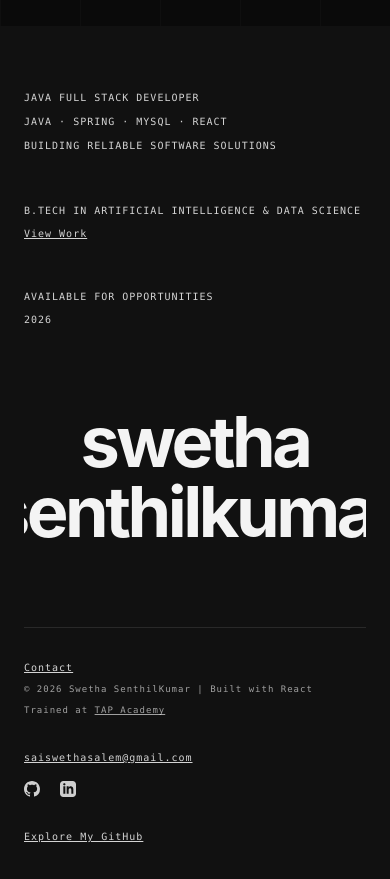
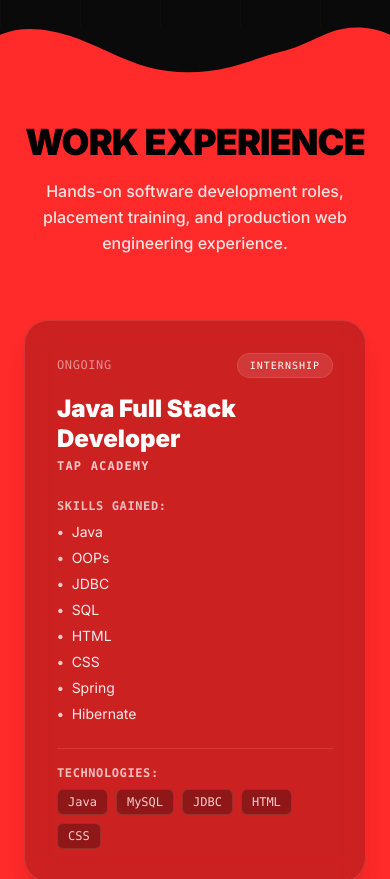
Before and after one commit to SwethaSenthilkumar30/swetha-senthilkumar-portfolio, a React (Vite) app: page / in a window 390 px wide. Shown: the part 5260-6139 px from the top of the page. Built offline with nearby package versions, Linux system fonts and the light colour scheme; no server answers.

Commit message:
Add Work Experience and Internships section with torn paper transition

```diff
--- a/src/App.jsx
+++ b/src/App.jsx
@@ -3,6 +3,7 @@ import Hero from './components/Hero';
 import About from './components/About';
 import TechnicalSkills from './components/TechnicalSkills';
 import Projects from './components/Projects';
+import Internships from './components/Internships';
 import Footer from './components/Footer';
 
 function App() {
@@ -13,8 +14,9 @@ function App() {
       <About />
       <TechnicalSkills />
       <Projects />
+      <Internships />
       <main className="flex-1">
-        {/* Further sections will follow */}
+        {/* Additional sections will follow */}
       </main>
       <Footer />
     </div>
--- /dev/null
+++ b/src/components/Internships.jsx
@@ -0,0 +1,111 @@
+import { internshipsList } from '../data/portfolioData';
+
+const InternshipCard = ({ intern, index }) => {
+  return (
+    <div
+      data-aos="fade-up"
+      data-aos-delay={index * 150}
+      className="bg-black/20 backdrop-blur-md border border-white/10 rounded-3xl p-8 hover:scale-[1.02] transition-all duration-300 flex flex-col justify-between shadow-xl"
+    >
+      <div>
+        {/* Top row: Duration and mini badge */}
+        <div className="flex items-center justify-between gap-4 mb-4">
+          <span className="font-mono text-xs uppercase tracking-wider text-white/50">
+            {intern.duration}
+          </span>
+          <span className="px-3 py-1 rounded-full bg-white/10 border border-white/10 text-white text-[10px] font-mono uppercase tracking-widest">
+            Internship
+          </span>
+        </div>
+
+        {/* Role & Organization */}
+        <h3 className="text-2xl font-black text-white leading-tight mb-1">
+          {intern.role}
+        </h3>
+        <p className="uppercase text-red-200 text-xs font-mono font-bold tracking-widest mb-6">
+          {intern.organization}
+        </p>
+
+        {/* Skills Gained bulleted list */}
+        <div className="mb-6">
+          <p className="text-xs uppercase font-mono text-white/70 mb-2 font-bold tracking-wider">
+            Skills Gained:
+          </p>
+          <ul className="space-y-1.5 text-sm text-white/90">
+            {intern.skills.map((skill, sIdx) => (
+              <li key={sIdx} className="flex items-start gap-2">
+                <span className="text-red-200 font-bold">•</span>
+                <span className="leading-snug">{skill}</span>
+              </li>
+            ))}
+          </ul>
+        </div>
+      </div>
+
+      {/* Technologies row */}
+      <div className="pt-4 border-t border-white/10">
+        <p className="text-xs uppercase font-mono text-white/70 mb-2 font-bold tracking-wider">
+          Technologies:
+        </p>
+        <div className="flex flex-wrap gap-2">
+          {intern.tech.map((techItem, tIdx) => (
+            <span
+              key={tIdx}
+              className="px-2.5 py-1 rounded-md bg-black/30 border border-white/10 text-xs font-mono text-red-200"
+            >
+              {techItem}
+            </span>
+          ))}
+        </div>
+      </div>
+    </div>
+  );
+};
+
+const Internships = () => {
+  return (
+    <section
+      id="experience"
+      className="bg-[#ff2a2a] pt-24 pb-32 px-6 md:px-12 relative overflow-hidden"
+    >
+      {/* Top torn-paper SVG divider connecting dark section into red */}
+      <div className="absolute top-0 left-0 w-full overflow-hidden leading-none z-10 pointer-events-none rotate-180 -translate-y-[1px]">
+        <svg
+          viewBox="0 0 1200 120"
+          preserveAspectRatio="none"
+          className="relative block w-full h-12 md:h-20 fill-[#0a0a0a]"
+        >
+          <path d="M321.39,56.44c58-10.79,114.16-30.13,172-41.86,82.39-16.72,168.19-17.73,250.45-.39C823.78,31,906.67,72,985.66,92.83c70.05,18.48,146.53,26.09,214.34,3V120H0V95.8C59.71,118.08,130.83,119.62,189.5,99.8,242.79,81.82,282.88,63.6,321.39,56.44Z" />
+        </svg>
+      </div>
+
+      {/* Decorative pulsing black star bottom-left */}
+      <div className="absolute bottom-10 left-10 text-black opacity-20 animate-pulse pointer-events-none">
+        <svg className="w-8 h-8 fill-current" viewBox="0 0 24 24">
+          <path d="M12 0l2.5 8.5L23 12l-8.5 2.5L12 23l-2.5-8.5L1 12l8.5-2.5z" />
+        </svg>
+      </div>
+
+      <div className="max-w-6xl mx-auto relative z-10">
+        {/* Centred Header */}
+        <div data-aos="fade-up" className="text-center max-w-3xl mx-auto mb-16">
+          <h2 className="text-4xl md:text-5xl font-black text-black uppercase tracking-tight mb-4">
+            Work Experience
+          </h2>
+          <p className="text-red-100 text-base md:text-lg max-w-2xl mx-auto font-medium leading-relaxed">
+            Hands-on software development roles, placement training, and production web engineering experience.
+          </p>
+        </div>
+
+        {/* Experience Cards Grid */}
+        <div className="grid grid-cols-1 md:grid-cols-2 lg:grid-cols-3 gap-6 md:gap-8">
+          {internshipsList.map((intern, index) => (
+            <InternshipCard key={index} intern={intern} index={index} />
+          ))}
+        </div>
+      </div>
+    </section>
+  );
+};
+
+export default Internships;
```
